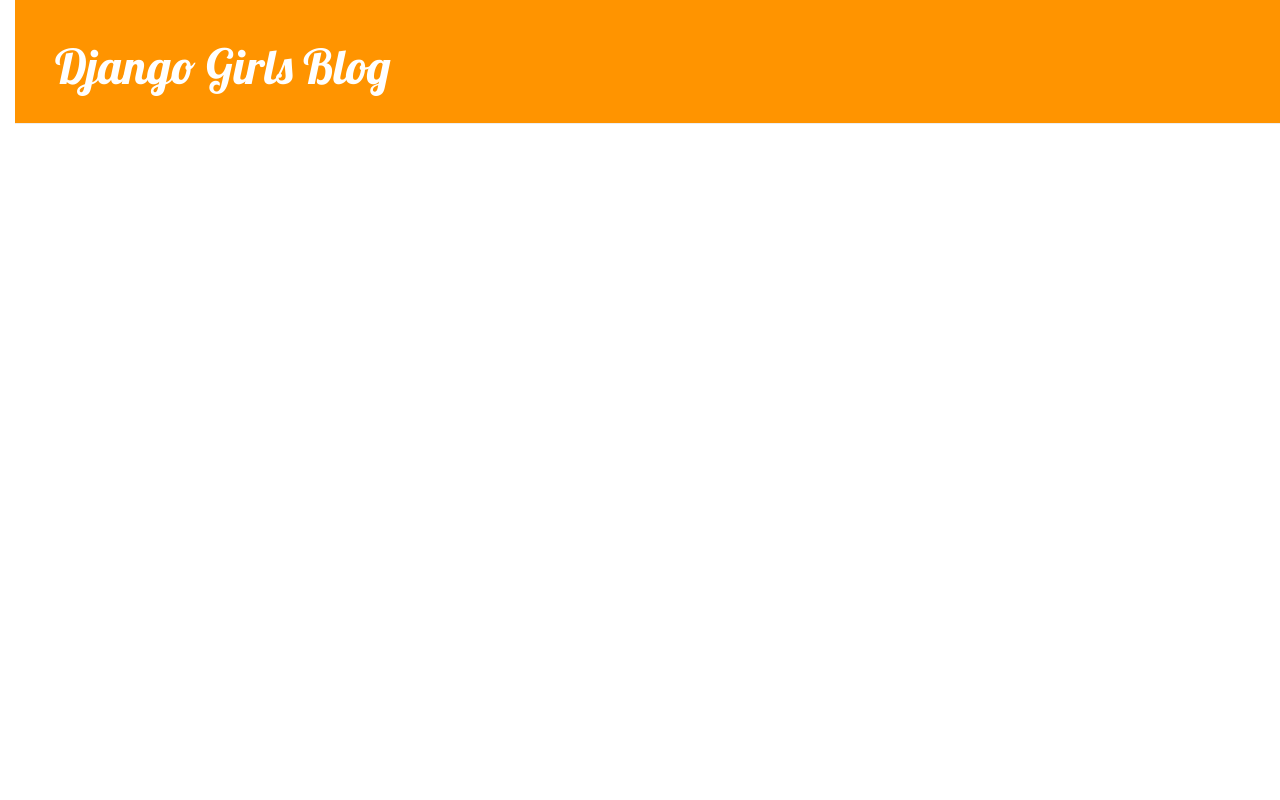
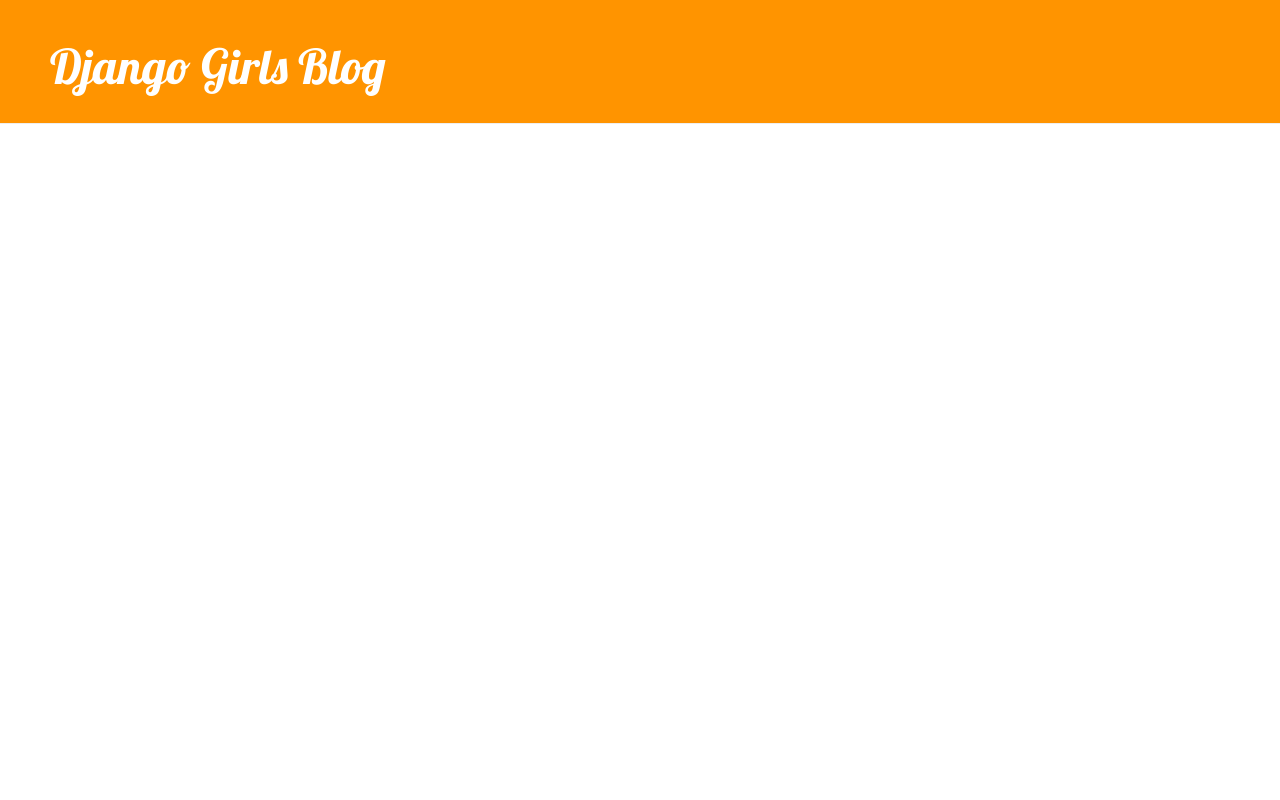
Before and after one commit to pedrorede/Time-To-Leave, a Django app: page / in a window 1280 px wide. Run offline with Django 3.2, Linux system fonts and the light colour scheme; data that the repository does not hold is empty; some libraries are stand-ins or nearby versions.

Commit message:
welcome html

```diff
--- a/blog/static/css/blog.css
+++ b/blog/static/css/blog.css
@@ -3,12 +3,12 @@ h1 a {
     font-family: 'Lobster';
 }
 body {
-    padding-left: 15px;
+    padding-left: 0px;
 }
 .page-header {
     background-color: #ff9400;
     margin-top: 0;
-    padding: 20px 20px 20px 40px;
+    padding: 20px 20px 20px 50px;
 }
 
 .page-header h1, .page-header h1 a, .page-header h1 a:visited, .page-header h1 a:active {
@@ -26,7 +26,7 @@ h1, h2, h3, h4 {
 }
 
 .date {
-    float: right;
+    float: left&#013;
     color: #828282;
 }
 
--- /dev/null
+++ b/blog/templates/blog/base.html
@@ -0,0 +1,22 @@
+{% load staticfiles %}
+<html>
+    <head>
+        <title>Django Girls blog</title>
+        <link rel="stylesheet" href="//maxcdn.bootstrapcdn.com/bootstrap/3.2.0/css/bootstrap.min.css">
+        <link rel="stylesheet" href="//maxcdn.bootstrapcdn.com/bootstrap/3.2.0/css/bootstrap-theme.min.css">
+        <link rel="stylesheet" href="{% static 'css/blog.css' %}">
+        <link href="https://fonts.googleapis.com/css?family=Lobster&subset=latin,latin-ext" rel="stylesheet" type="text/css">
+    </head>
+    <body>
+    <div class="page-header">
+        <h1><a href="/">Django Girls Blog</a></h1>
+    </div>
+    <div class="content container">
+        <div class="row">
+            <div class="col-md-8">
+            {% block content %}
+            {% endblock %}
+            </div>
+        </div>
+    </div>
+</body>
--- a/blog/templates/blog/post_list.html
+++ b/blog/templates/blog/post_list.html
@@ -1,29 +1,13 @@
-{% load staticfiles %}
-<html>
-    <head>
-        <title>Django Girls blog</title>
-        <link rel="stylesheet" href="//maxcdn.bootstrapcdn.com/bootstrap/3.2.0/css/bootstrap.min.css">
-        <link rel="stylesheet" href="//maxcdn.bootstrapcdn.com/bootstrap/3.2.0/css/bootstrap-theme.min.css">
-        <link rel="stylesheet" href="{% static 'css/blog.css' %}">
-        <link href="https://fonts.googleapis.com/css?family=Lobster&subset=latin,latin-ext" rel="stylesheet" type="text/css">
-    </head>
-    <body>
-        <div class="page-header">
-            <h1><a href="/">Django Girls Blog</a></h1>
-        </div>
+{% extends 'blog/base.html' %}
 
-        <div class="content container">
-    <div class="row">
-        <div class="col-md-8">
+{% block content %}
     {% for post in posts %}
         <div class="post">
             <div class="date">
-                        {{ post.published_date }}
+                <p>published: {{ post.published_date }}</p>
             </div>
             <h1><a href="">{{ post.title }}</a></h1>
             <p>{{ post.text|linebreaksbr }}</p>
         </div>
     {% endfor %}
-        </div>
-    </div>
-</div>
+{% endblock content %}
```
Lines whose indentation alone changed are shown as unchanged.
